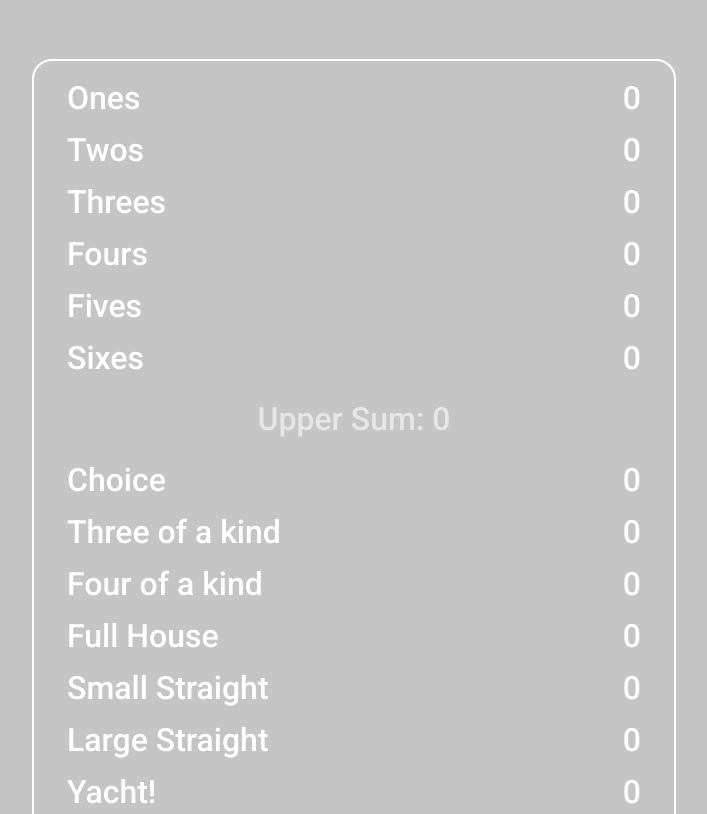
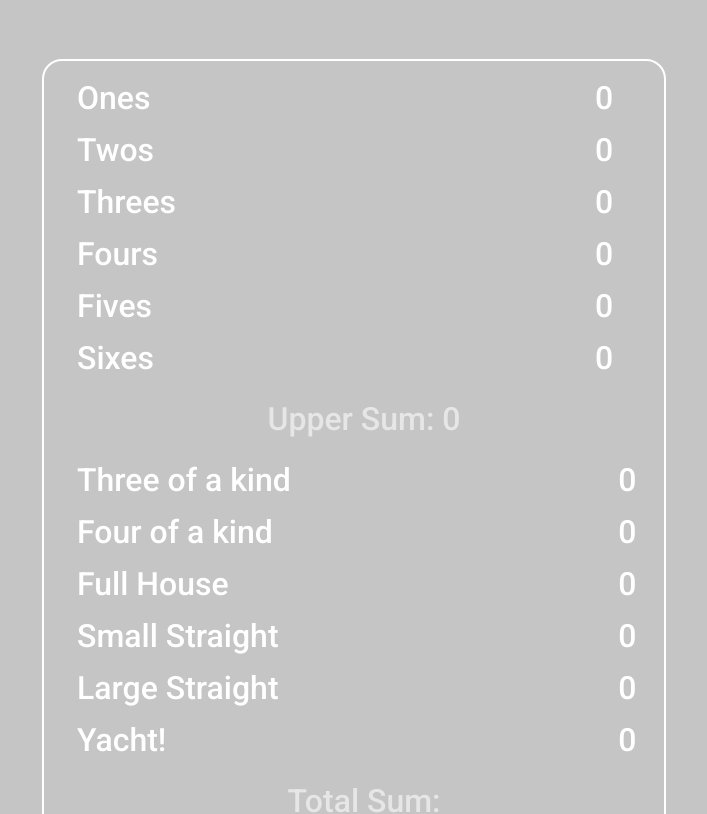
Before and after one commit to chriskstaton/SIXXES, a React (Vite) app: page / in a window 1280 px wide. Shown: the part 642-1456 px from the top of the page, without its empty margins (286-993 px from the left). Built offline with nearby package versions, Linux system fonts and the light colour scheme.

Commit message:
scoreboard margin tweak again, specials wrong

```diff
--- a/src/Scoreboard.scss
+++ b/src/Scoreboard.scss
@@ -8,7 +8,7 @@
 	width: 75vw;
 	max-width: 600px;
 	padding-left: 20px;
-	padding-right: 20px;
+	//padding-right: 20px;
 
 	table {
 		text-align: center;
@@ -17,23 +17,22 @@
 
 	th {
 		text-align: left;
-		margin-right: 10px;
 	}
 
 	td {
-		text-align: right;
+		text-align: center;
 	}
 
 	.upper-sum {
 		color: rgb(230, 230, 230);
 	}
 
-	.special-categories {
-		.special-item {
-			padding-left: 20px;
-			padding-right: 20px;
-		}
-	}
+	// .special-categories {
+	// 	.special-item {
+	// 		padding-left: 20px;
+	// 		padding-right: 20px;
+	// 	}
+	// }
 
 	.total-sum {
 		color: rgb(230, 230, 230);
--- a/src/Scoreboard.tsx
+++ b/src/Scoreboard.tsx
@@ -101,11 +101,6 @@ function Scoreboard(props: {
 			<table className="special-categories">
 				<thead>
 					<tr>
-						{/* onClick={() => setChoiceCatVal(sumChoice)} */}
-						<th>Choice</th>
-						<td>{choiceCatVal}</td>
-					</tr>
-					<tr>
 						{/* onClick={() => setThreeKindVal(sumThreeKind)} */}
 						<th>Three of a kind</th>
 						<td>{threeKindVal}</td>
```
